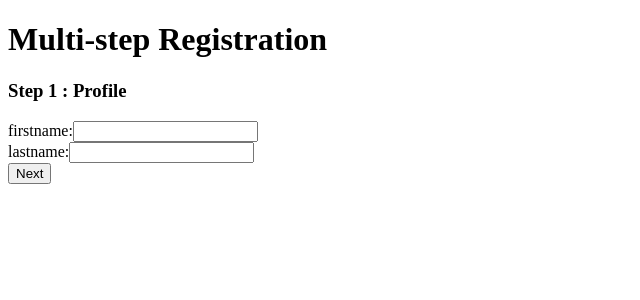
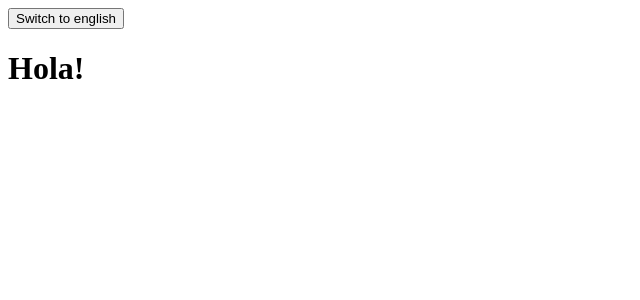
Before and after one commit to abdullahi911/dugsiiye-react-projects, a React (Vite) app: page / in a window 1280 px wide. Shown: the top 300 px of the page, without its empty margins (0-640 px from the left). Built offline with nearby package versions, Linux system fonts and the light colour scheme.

Commit message:
submitting project 14

```diff
--- a/src/App.jsx
+++ b/src/App.jsx
@@ -1,21 +1,31 @@
-import  useState  from "react";
-import Login from "./login";
-import Count from "./Count";
-import Appcounter from "./Appcounter";
-import Registration from "./multi-stepr";
+import { useState } from "react";
+import Languagecontext from "./Languagepr";
+import { Languagech } from "./Languagech";
+
 function App() {
 
+  const [language, setLanguage] = useState("spanish");
+
+  const changeLanguage = () => {
+    setLanguage((prev) =>
+      prev === "spanish" ? "english" : "spanish"
+    );
+  };
 
   return (
-    <div>
-   <Registration/>
+    <Languagecontext.Provider value={language}>
+
+      <button onClick={changeLanguage}>
+        Switch to {language === "spanish" ? "english" : "spanish"}
+      </button>
+
+      <h1>
+        {language === "spanish" ? "Hola!" : "Hello!"}
+      </h1>
 
 
 
-
-    </div>
-
-
+    </Languagecontext.Provider>
   );
 }
 
--- /dev/null
+++ b/src/Languagepr.js
@@ -0,0 +1,5 @@
+import { createContext } from "react";
+
+const Languagecontext = createContext("english");
+
+export default Languagecontext;
--- /dev/null
+++ b/src/languagech.jsx
@@ -0,0 +1,13 @@
+import React, { useContext } from 'react'
+import Languagecontext from './Languagepr'
+
+export const Languagech = () => {
+
+  const language = useContext(Languagecontext);
+
+  return (
+    <div>
+      Current language: {language}
+    </div>
+  );
+}
--- a/src/multi-stepr.jsx
+++ b/src/multi-stepr.jsx
@@ -87,7 +87,7 @@ const Registration = () => {
         </>
       )}
 
-      {/* STEP 2 */}
+      {}
       {state.step === 2 && (
         <>
           <h3>Step 2 : Contact</h3>
@@ -130,7 +130,7 @@ const Registration = () => {
         </>
       )}
 
-      {/* STEP 3 */}
+      {}
       {state.step === 3 && (
         <>
           <h3>Step 3 : Confirm</h3>
```
Also changed, not shown: exercise images/exercise14.png (added).
